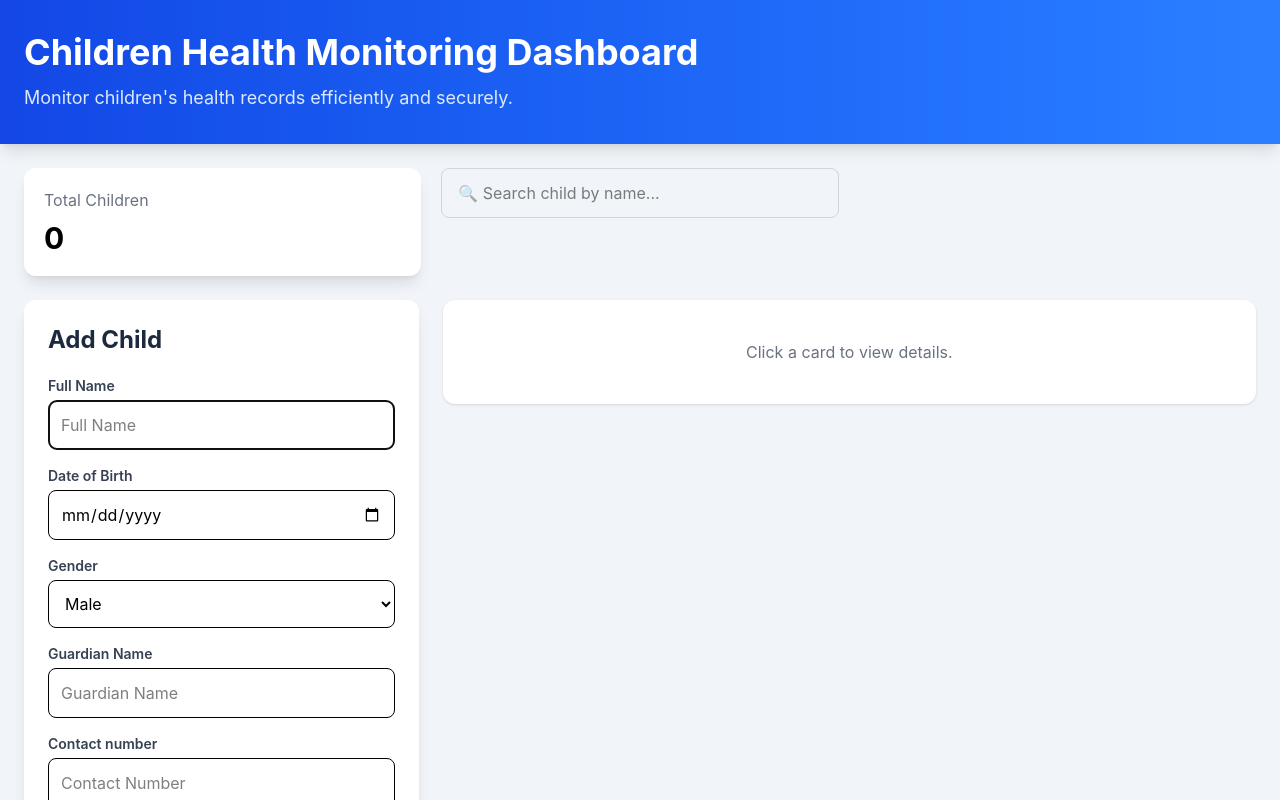
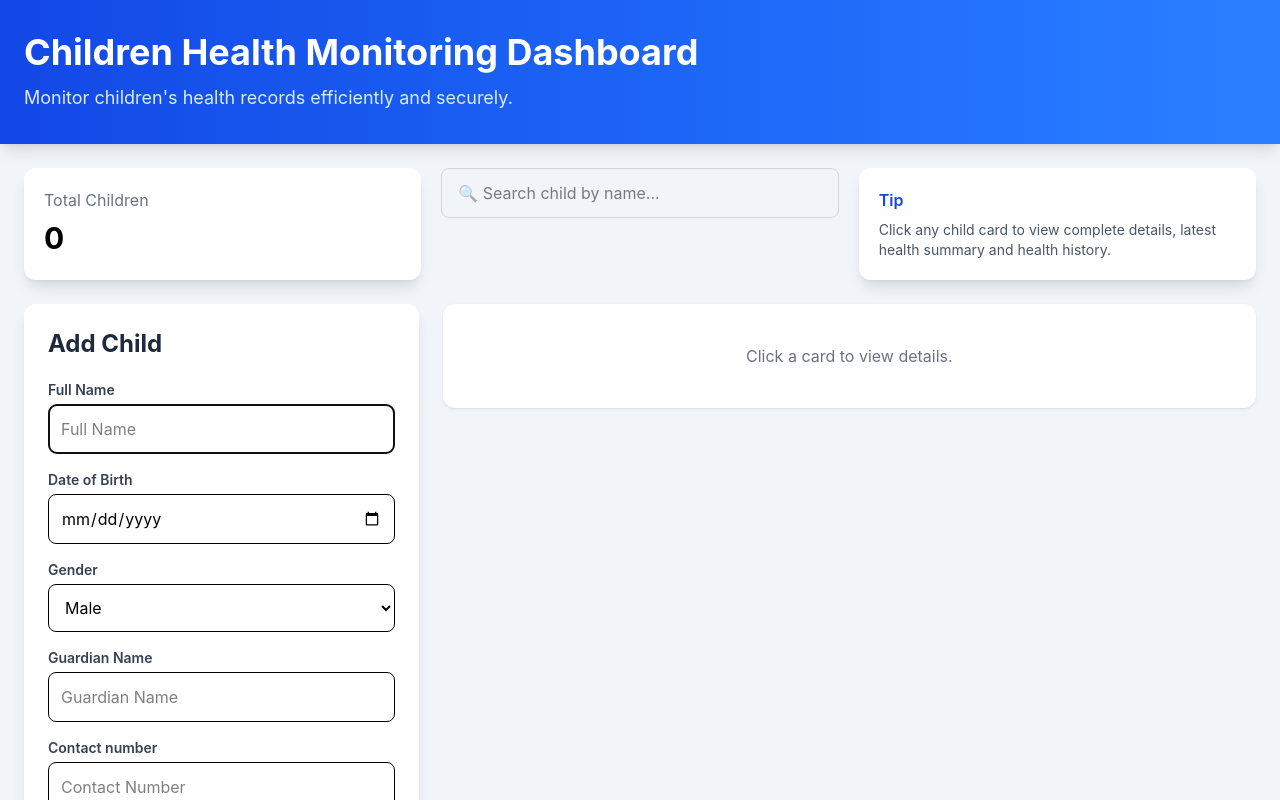
Before and after one commit to EbyJK/Child-Health-Monitoring-Dashboard, a React (Vite) app in the folder frontend/: page / in a window 1280 px wide. Shown: the top 800 px of the page. Built offline with nearby package versions, Linux system fonts and the light colour scheme; no server answers.

Commit message:
Ui polish

```diff
--- a/frontend/src/pages/Dashboard.tsx
+++ b/frontend/src/pages/Dashboard.tsx
@@ -75,6 +75,18 @@ function Dashboard() {
       setSearch={setSearch}
     />
   </div>
+  <div className="bg-white rounded-xl shadow-lg p-5">
+    <h2 className="font-semibold text-blue-700">
+      Tip
+    </h2>
+
+    <p className="text-sm text-gray-600 mt-2">
+      Click any child card to view complete details,
+      latest health summary and health history.
+    </p>
+  </div>
+
+
 
   </div>
 
```
Also changed, not shown: 1 other file (tests, documents, lock files or other folders).
